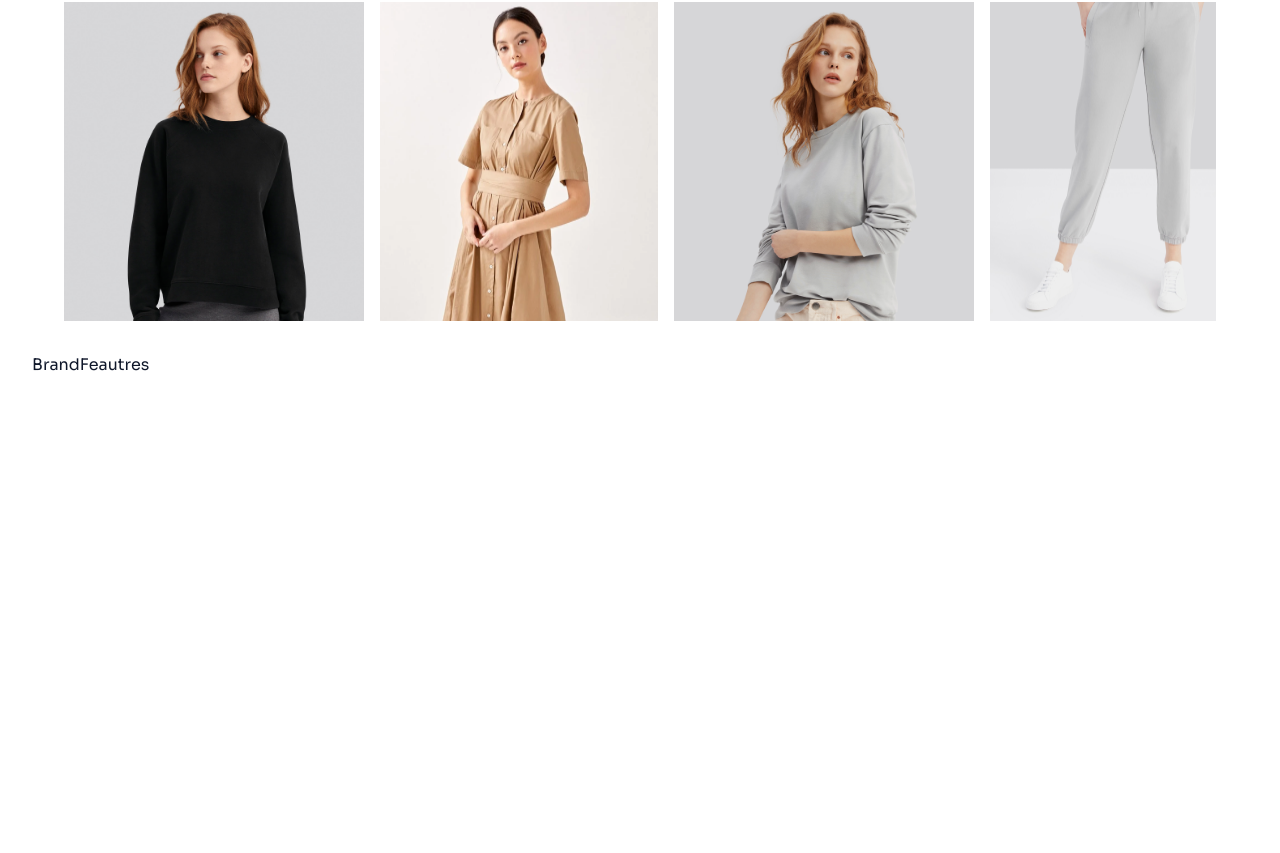
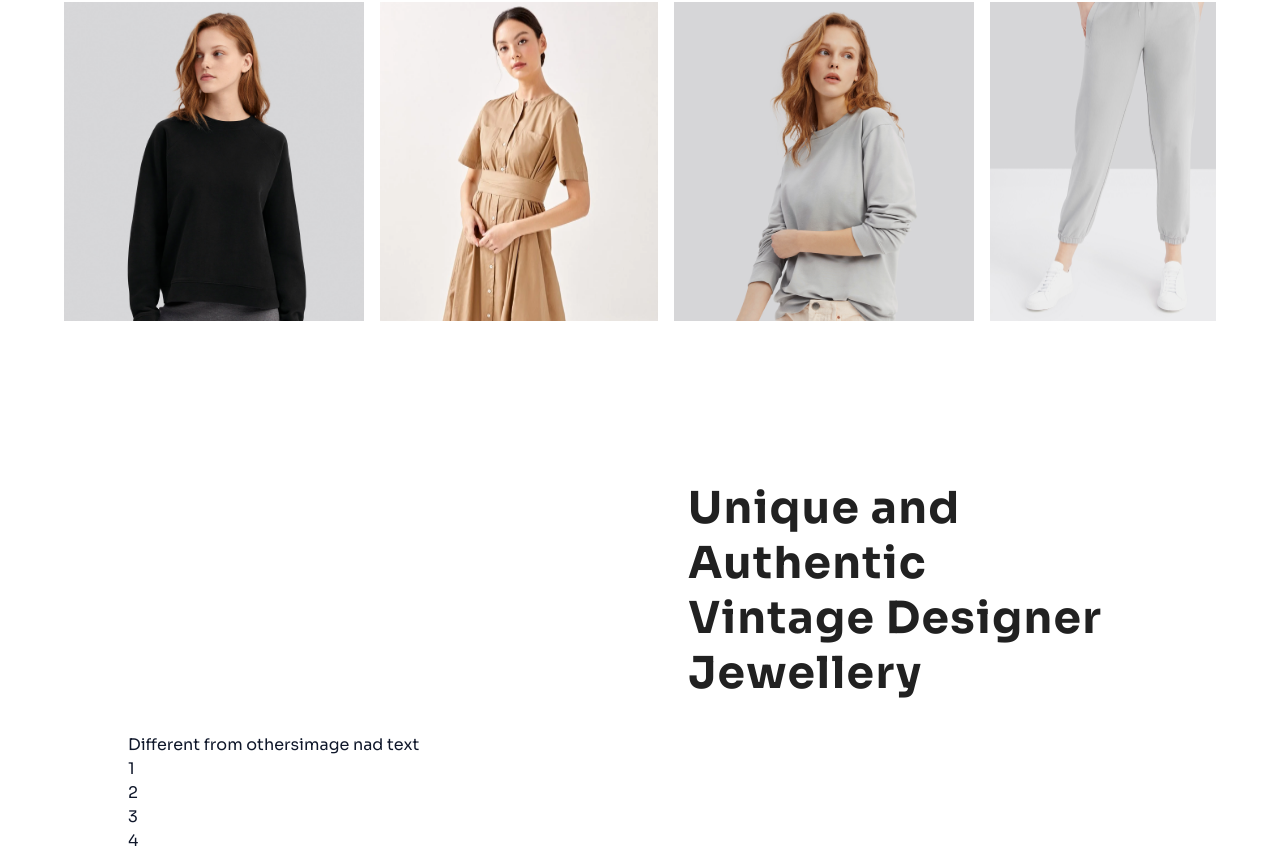
Before and after one commit to MohsinDev369/nextjs-ecom-hackathon2, a Next.js app: page / in a window 1280 px wide. Shown: the part 1585-2438 px from the top of the page. Before the commit the page ends 1962 px from the top, so only its background shows below. Built offline with nearby package versions, Linux system fonts and the light colour scheme.

Commit message:
BrandFeature Heading Don

```diff
--- a/src/components/BrandFeautres.tsx
+++ b/src/components/BrandFeautres.tsx
@@ -1,8 +1,25 @@
-
 const BrandFeautres = () => {
   return (
-    <div>BrandFeautres</div>
-  )
-}
+    <section className="mt-24 px-24 ">
+      <div className="flex justify-center">
+        <div id="title" className="flex xl:justify-end  sm:p-8">
+          <h1 className="font-bold text-[2.75rem] leading-[55px] tracking-[0.03em] sm:w-[80%] xl:w-[45%] text-[#212121]">
+            Unique and Authentic Vintage Designer Jewellery
+          </h1>
+        </div>
+      </div>
+      <div id="feature" className="flex">
+        <div>
+          <div>Different from others</div>
+          <div>1</div>
+          <div>2</div>
+          <div>3</div>
+          <div>4</div>
+        </div>
+        <div>image nad text</div>
+      </div>
+    </section>
+  );
+};
 
-export default BrandFeautres
+export default BrandFeautres;
```
